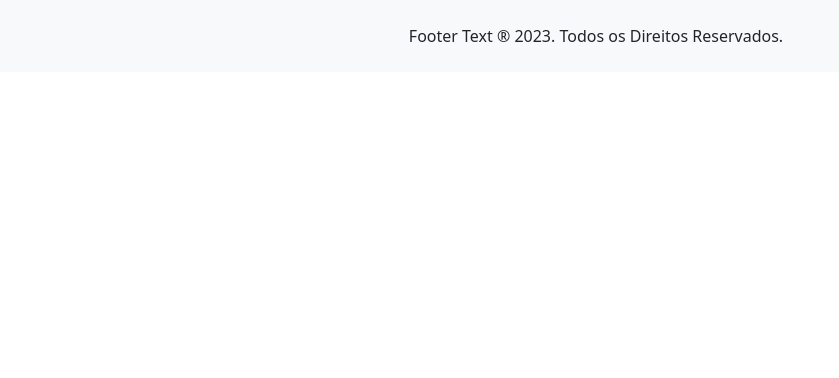
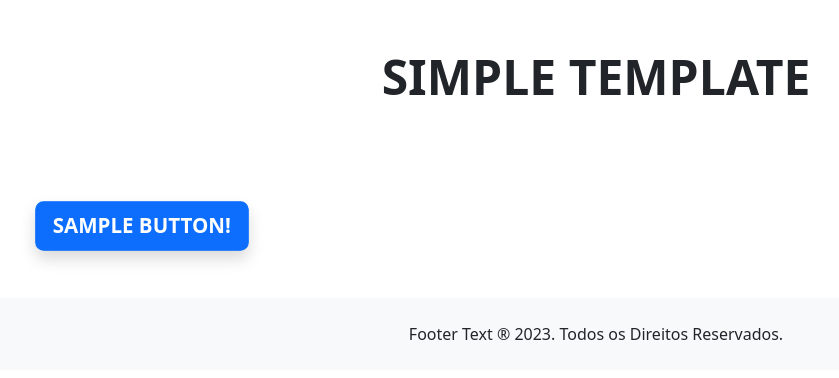
Before and after one commit to RodrigoCamposD/basic-frontend-template, a website built with Parcel: page src/index.html in a window 1280 px wide. Shown: the whole page, without its empty margins (44-883 px from the left). Built offline with nearby package versions, Linux system fonts and the light colour scheme.

Commit message:
readme and index.html update

```diff
--- a/src/index.html
+++ b/src/index.html
@@ -4,10 +4,7 @@
     <meta charset="UTF-8" />
     <meta http-equiv="X-UA-Compatible" content="IE=edge" />
     <meta name="viewport" content="width=device-width, initial-scale=1.0" />
-    <meta
-      name="robots"
-      content="index, follow, max-image-preview:large, max-snippet:-1, max-video-preview:-1"
-    />
+    <meta name="robots" content="index, follow" />
     <meta name="description" content="description" />
     <link rel="sitemap" type="application/xml" href="sitemap.xml" />
     <!-- <link rel="icon" type="image/webp" href="img/favicon.webp" /> -->
@@ -21,7 +18,22 @@
     <!-- MENU END -->
 
     <!-- CONTENT START -->
-    <main></main>
+    <main>
+      <div>
+        <div class="container">
+          <h1
+            class="display-5 fw-bold rubberBand text-center animate__animated animate__rubberBand animate__slow my-5"
+          >
+            SIMPLE TEMPLATE
+          </h1>
+          <a
+            href="#inicio"
+            class="btn btn-lg btn-primary fw-bold animate__animated animate__pulse animate__infinite animate__slow shadow my-5"
+            >SAMPLE BUTTON!</a
+          >
+        </div>
+      </div>
+    </main>
     <!-- CONTENT END -->
 
     <!-- TO TOP ICON START -->
@@ -31,7 +43,7 @@
           xmlns="http://www.w3.org/2000/svg"
           width="48"
           height="48"
-          fill="current"
+          fill="#0d6efd"
           viewBox="0 0 16 16"
         >
           <path
```
Also changed, not shown: README.md.
